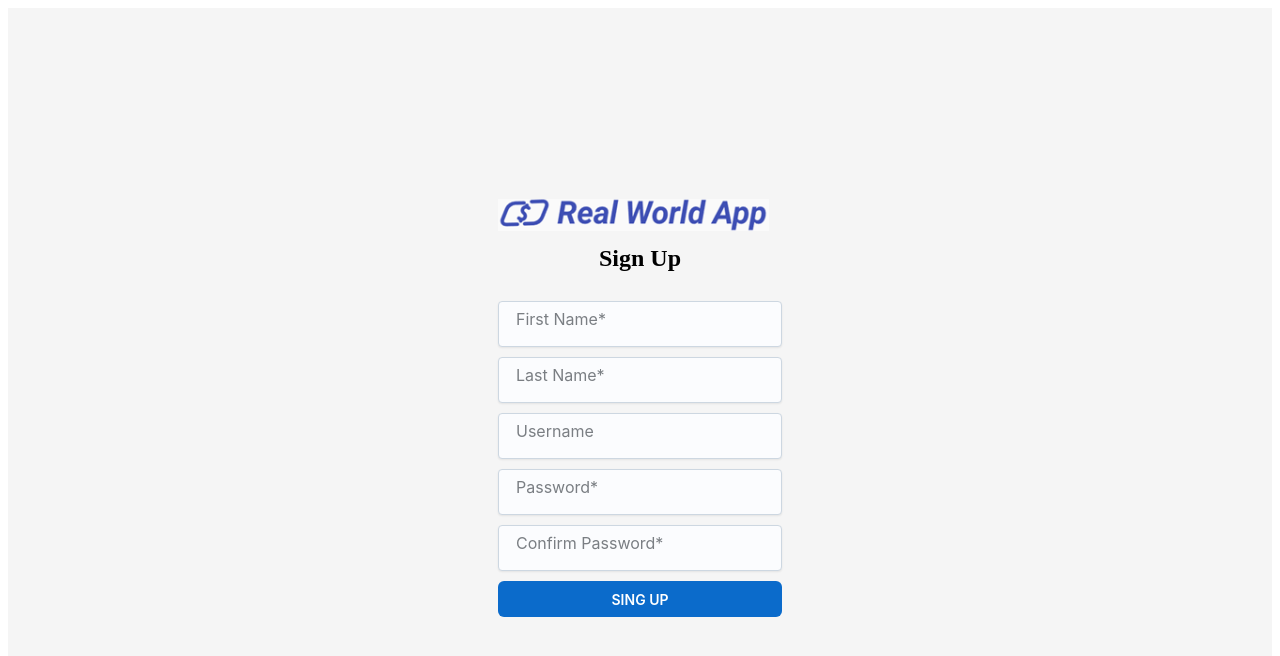
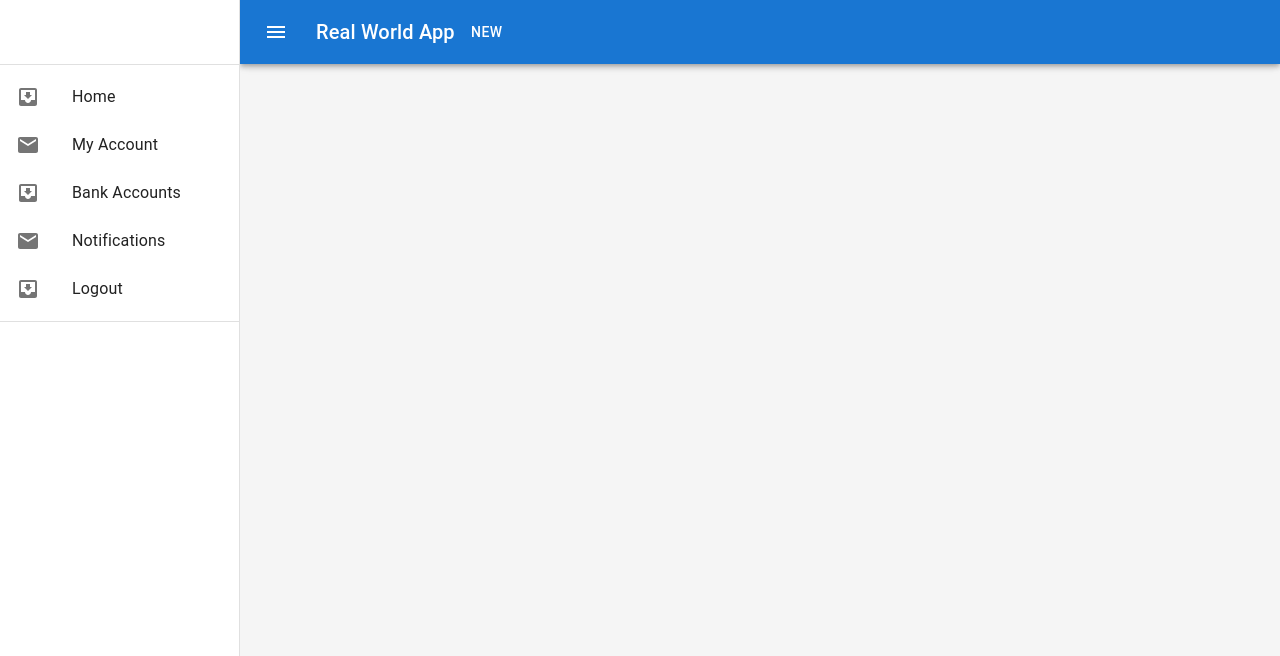
Before and after one commit to Franzglez/AppBank, a React (Vite) app in the folder Client/appbank_project/: page / in a window 1280 px wide. Shown: the top 656 px of the page. Built offline with nearby package versions, Linux system fonts and the light colour scheme.

Commit message:
añadido post correctamente

```diff
--- a/Client/appbank_project/src/App.jsx
+++ b/Client/appbank_project/src/App.jsx
@@ -3,13 +3,14 @@ import React from "react";
 import "./App.css";
 import ButtonAppBar from "./components/Navbar";
 import MenuBar from "./components/Sidebar";
+import SideBar from './components/Sidebar';
 
 function App() {
   return (
     <>
       <div className="container">
 
-       <Singup />
+       <SideBar />
       </div>
     </>
   );
--- a/Client/appbank_project/src/components/Input.jsx
+++ b/Client/appbank_project/src/components/Input.jsx
@@ -1,15 +1,14 @@
-import PropTypes from 'prop-types';
+
 import Input from '@mui/joy/Input';
 
-function InputComponent({placeholder}) {
+function InputComponent({placeholder,onChange,type,value,name}) {
+
   return (
     <div className= "InputContainer">
-  <Input placeholder={placeholder}  variant="outlined"  sx={{ borderRadius:4}} />
+  <Input onChange={onChange} value={value} name={name} type={type} placeholder={placeholder}  variant="outlined"  sx={{ borderRadius:4}} />
 </div>)
 }
 
-InputComponent.propTypes = {
-  placeholder: PropTypes.string.isRequired,
-};
+
 
 export default InputComponent;
--- a/Client/appbank_project/src/components/Singup.jsx
+++ b/Client/appbank_project/src/components/Singup.jsx
@@ -48,7 +48,7 @@ function Singup() {
           name="First Name"
           value={formData.firstName}
           onChange={(event) =>
-            setFormData({ ...formData, name: event.target.value })
+            setFormData({ ...formData, firstName: event.target.value })
           }
           placeholder="First Name*"
         ></InputComponent>
@@ -59,7 +59,7 @@ function Singup() {
           name="Last Name"
           value={formData.secondName}
           onChange={(event) =>
-            setFormData({ ...formData, name: event.target.value })
+            setFormData({ ...formData, secondName: event.target.value })
           }
           placeholder="Last Name*"
         ></InputComponent>
@@ -71,7 +71,7 @@ function Singup() {
           name="Username"
           value={formData.username}
           onChange={(event) =>
-            setFormData({ ...formData, name: event.target.value })
+            setFormData({ ...formData, username: event.target.value })
           }
           placeholder="Username"
         ></InputComponent>
@@ -82,7 +82,7 @@ function Singup() {
           name="Password"
           value={formData.password}
           onChange={(event) =>
-            setFormData({ ...formData, name: event.target.value })
+            setFormData({ ...formData, password: event.target.value })
           }
           placeholder="Password*"
         ></InputComponent>
@@ -94,7 +94,7 @@ function Singup() {
           name="Confirm Password"
           value={formData.confirmPassword}
           onChange={(event) =>
-            setFormData({ ...formData, name: event.target.value })
+            setFormData({ ...formData, confirmPassword: event.target.value })
           }
           placeholder="Confirm Password*"
         ></InputComponent>
```
Also changed, not shown: Client/appbank_project/src/components/CreateSignup.jsx (deleted, +0 -38 lines).
